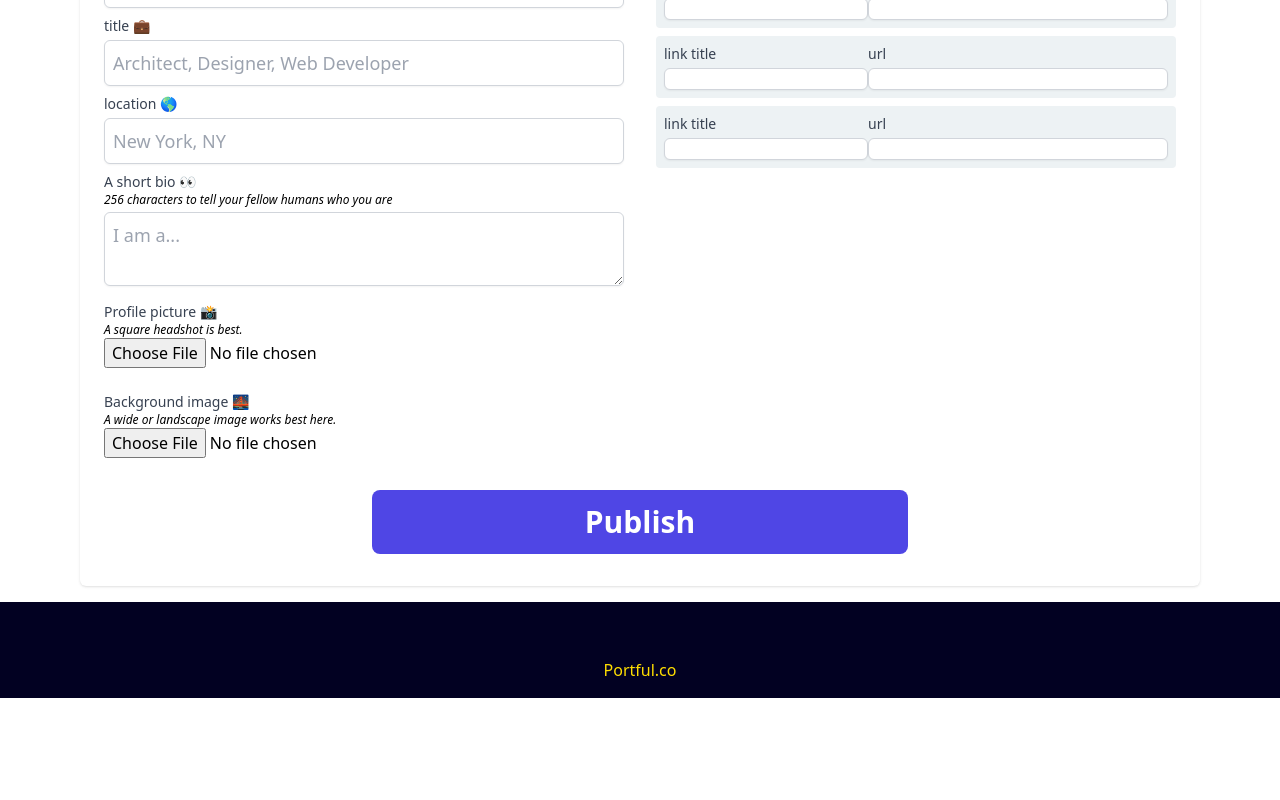
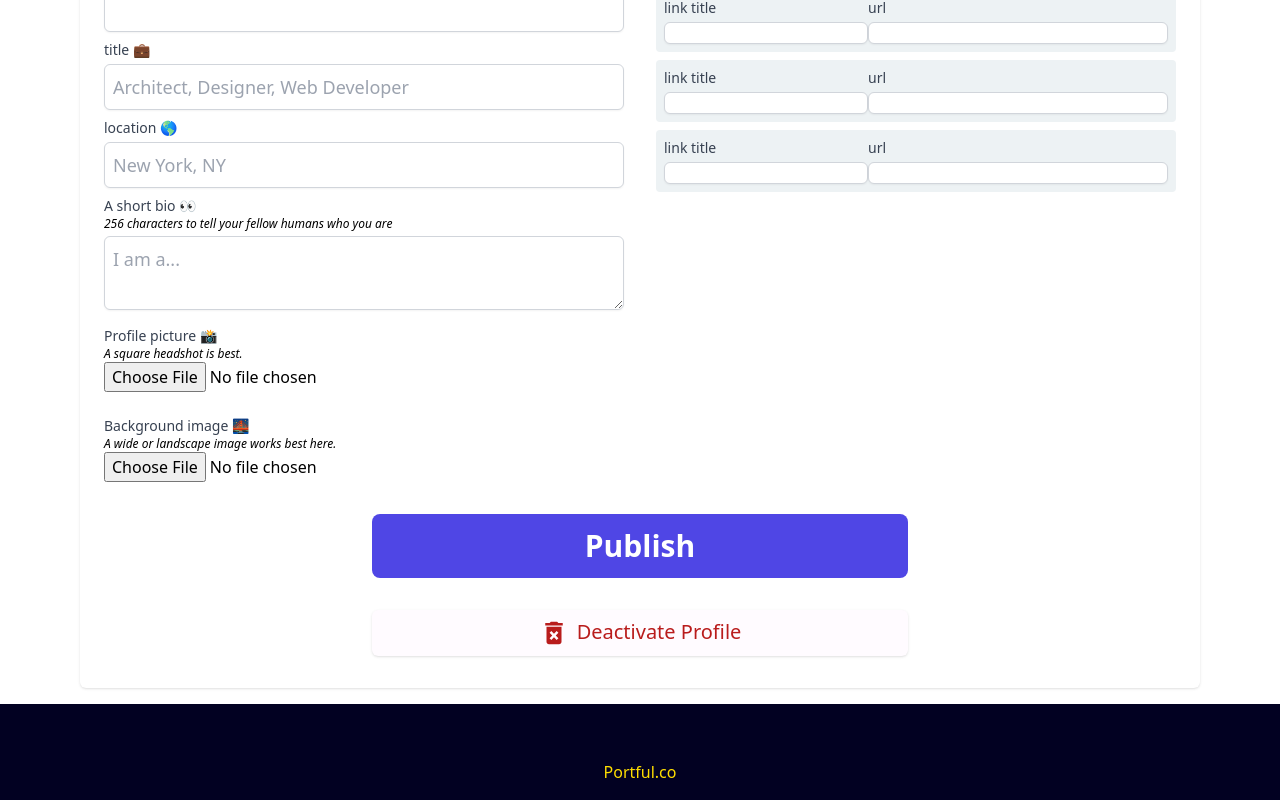
Before and after one commit to jwhubert91/portfolio-site, a React (Create React App) app: page /account/edit in a window 1280 px wide. Shown: the part 414-1214 px from the top of the page. Before the commit the page ends 1112 px from the top, so only its background shows below. Built offline with nearby package versions, Linux system fonts and the light colour scheme.

Commit message:
Improve button functionality edit profile

```diff
--- a/src/components/Button.tsx
+++ b/src/components/Button.tsx
@@ -1,4 +1,4 @@
-import { ReactNode } from "react"
+import React, { ReactNode } from "react"
 
 type ButtonStyles =
   | "ALERT"
@@ -13,7 +13,7 @@ type ButtonStyles =
 interface ButtonProps {
   children?: ReactNode | string
   className?: string
-  onClick?: () => void
+  onClick?: (e: React.SyntheticEvent) => void
   buttonStyle: ButtonStyles
   title?: string
 }
--- a/src/pages/EditProfile.tsx
+++ b/src/pages/EditProfile.tsx
@@ -1,4 +1,5 @@
 import React, { useState } from "react"
+import { MdDeleteForever } from "react-icons/md"
 import { useNavigate } from "react-router-dom"
 import PageLayout from "../components/PageLayout"
 import CenteredContent from "../components/CenteredContent"
@@ -43,15 +44,17 @@ function EditProfile() {
     navigate(routes.portfolio)
   }
 
+  const handleDeactivate = (e: React.FormEvent) => {
+    e.preventDefault()
+    console.log("Profile deactivated")
+  }
+
   return (
     <PageLayout className="flex flex-col" isNavAuthShown={false}>
       <CenteredContent innerClassName="w-full sm:w-[540px] lg:w-full py-2 sm:py-4">
-        <form
-          onSubmit={handleSubmit}
-          className="flex flex-col px-6 py-8 shadow sm:rounded-md bg-white"
-        >
+        <form className="flex flex-col px-6 py-8 shadow sm:rounded-md bg-white">
           <FormHeader className="mb-2" title="Edit Profile" />
-          <p className="text-md mb-2 text-slate-500">
+          <p className="text-md mb-2 lg:mb-8 text-slate-500">
             Introduce yourself to the community
           </p>
           <div className="flex flex-col lg:flex-row gap-x-8 mb-4">
@@ -201,8 +204,20 @@ function EditProfile() {
               />
             </div>
           </div>
-          <Button buttonStyle="LARGE" className="w-full lg:w-1/2 mx-auto">
+          <Button
+            buttonStyle="LARGE"
+            className="mb-8 w-full lg:w-1/2 mx-auto"
+            onClick={handleSubmit}
+          >
             Publish
+          </Button>
+          <Button
+            buttonStyle="ALERT"
+            className="w-full lg:w-1/2 mx-auto text-xl"
+            onClick={handleDeactivate}
+          >
+            <MdDeleteForever className="text-3xl mr-2" />
+            <span>Deactivate Profile</span>
           </Button>
         </form>
       </CenteredContent>
```
